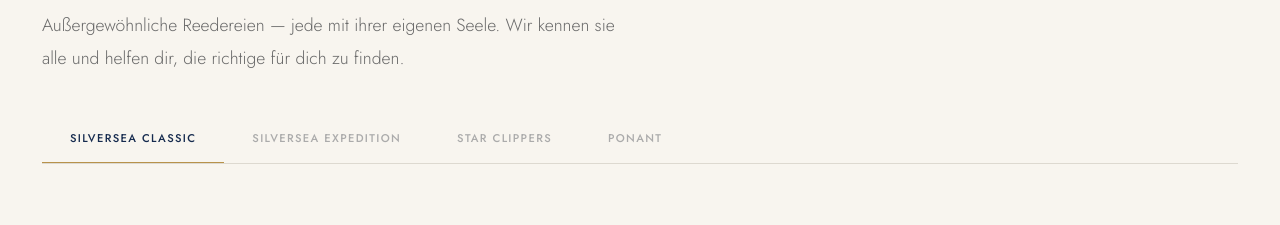
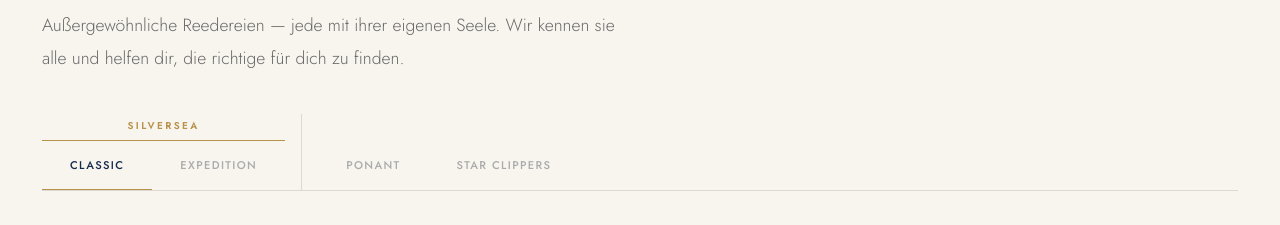
Before and after one commit to JohannesBaerenfaenger/bfaenger-redesign-preview, a plain HTML site: page index.html in a window 1280 px wide. Shown: the part 3071-3296 px from the top of the page. Drawn offline with nearby package versions, Linux system fonts and the light colour scheme; grey boxes are pictures that could not be loaded.

Commit message:
Reedereien: Reihenfolge angepasst, Silversea als Gruppe mit Classic und Expedition
Co-Authored-By: Claude Sonnet 5.5 <noreply@anthropic.com>

```diff
--- a/index.html
+++ b/index.html
@@ -523,6 +523,19 @@
       scrollbar-width: none;
     }
     .fleet-nav::-webkit-scrollbar { display: none; }
+    .fleet-nav--reedereien { align-items: flex-end; }
+    .fleet-group {
+      display: flex; flex-direction: column; flex-shrink: 0;
+      margin-right: 1rem; padding-right: 1rem;
+      border-right: 1px solid var(--border);
+    }
+    .fleet-group-label {
+      font-family: var(--sans); font-size: .62rem; font-weight: 600;
+      letter-spacing: .24em; text-transform: uppercase; color: var(--gold);
+      padding: .15rem 1.75rem .35rem; text-align: center;
+      border-bottom: 1px solid var(--gold); margin-bottom: 0;
+    }
+    .fleet-group-tabs { display: flex; }
     .fleet-btn {
       padding: 1rem 1.75rem;
       font-family: var(--sans); font-size: .7rem; font-weight: 500;
@@ -786,6 +799,8 @@
     @media (max-width: 480px) {
       .fleet-nav { gap: 0; }
       .fleet-btn { padding: .85rem 1rem; }
+      .fleet-group { margin-right: .5rem; padding-right: .5rem; }
+      .fleet-group-label { padding-left: 1rem; padding-right: 1rem; }
       .land-mosaic { grid-template-columns: 1fr; }
       .land-mosaic-col:first-child { margin-top: 0; }
     }
@@ -1011,11 +1026,16 @@
           </p>
         </div>
 
-        <div class="fleet-nav" role="tablist" aria-label="Reederei wählen">
-          <button class="fleet-btn active" role="tab" aria-selected="true"  aria-controls="fp-sc" id="ft-sc" onclick="switchFleet('sc')">Silversea Classic</button>
-          <button class="fleet-btn"        role="tab" aria-selected="false" aria-controls="fp-se" id="ft-se" onclick="switchFleet('se')">Silversea Expedition</button>
+        <div class="fleet-nav fleet-nav--reedereien" role="tablist" aria-label="Reederei wählen">
+          <div class="fleet-group" role="presentation">
+            <span class="fleet-group-label" aria-hidden="true">Silversea</span>
+            <div class="fleet-group-tabs" role="presentation">
+              <button class="fleet-btn active" role="tab" aria-selected="true"  aria-controls="fp-sc" id="ft-sc" aria-label="Silversea Classic" onclick="switchFleet('sc')">Classic</button>
+              <button class="fleet-btn"        role="tab" aria-selected="false" aria-controls="fp-se" id="ft-se" aria-label="Silversea Expedition" onclick="switchFleet('se')">Expedition</button>
+            </div>
+          </div>
+          <button class="fleet-btn"        role="tab" aria-selected="false" aria-controls="fp-po" id="ft-po" onclick="switchFleet('po')">Ponant</button>
           <button class="fleet-btn"        role="tab" aria-selected="false" aria-controls="fp-st" id="ft-st" onclick="switchFleet('st')">Star Clippers</button>
-          <button class="fleet-btn"        role="tab" aria-selected="false" aria-controls="fp-po" id="ft-po" onclick="switchFleet('po')">Ponant</button>
         </div>
 
         <!-- Silversea Classic -->
@@ -1542,8 +1562,8 @@
           <ul class="foot-links" role="list">
             <li><a href="#reedereien" onclick="switchFleet('sc')">Silversea Classic</a></li>
             <li><a href="#reedereien" onclick="switchFleet('se')">Silversea Expedition</a></li>
+            <li><a href="#reedereien" onclick="switchFleet('po')">Ponant</a></li>
             <li><a href="#reedereien" onclick="switchFleet('st')">Star Clippers</a></li>
-            <li><a href="#reedereien" onclick="switchFleet('po')">Ponant</a></li>
           </ul>
         </div>
 
```
Also changed, not shown: datenschutz.html (+1 -1 lines), impressum.html (+1 -1 lines).
